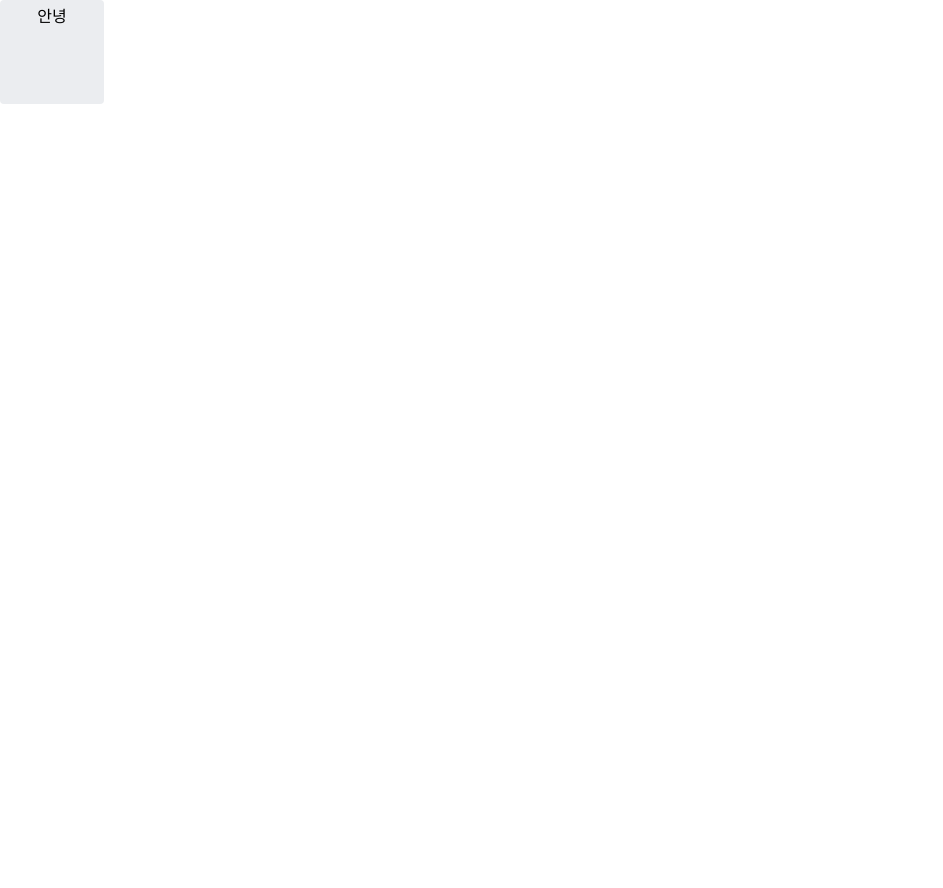
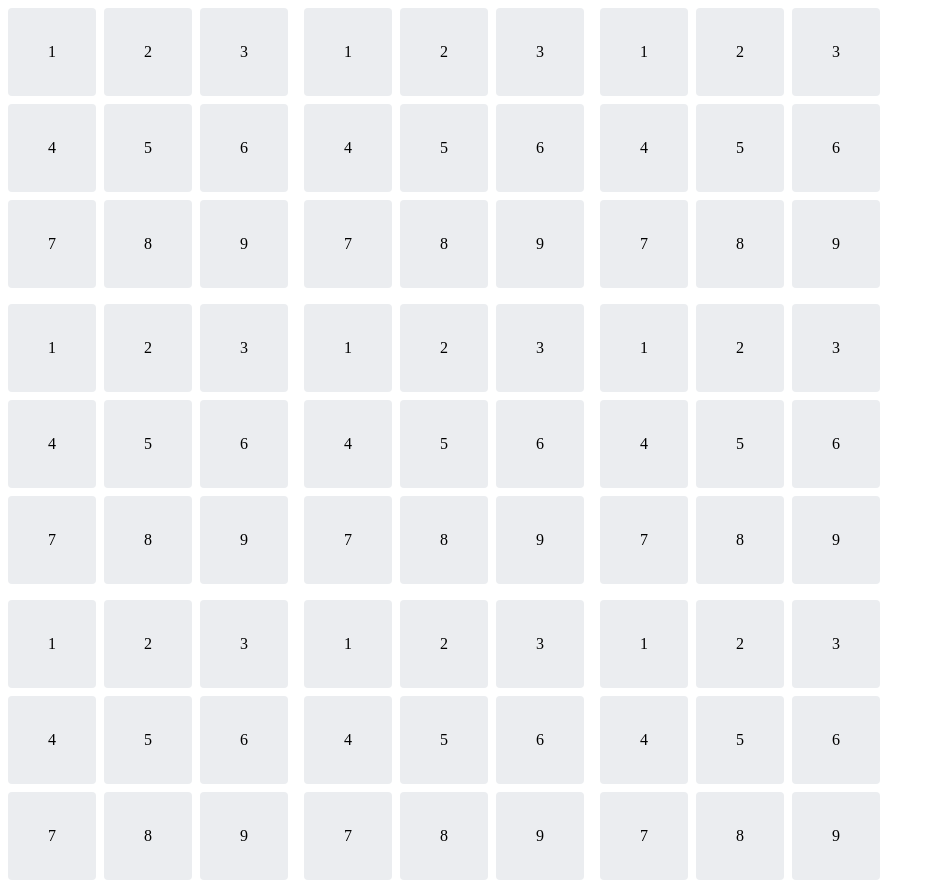
Before and after one commit to JiSop/mandalart-chart, a React (Vite) app: page / in a window 1280 px wide. Shown: the whole page, without its empty margins (0-943 px from the left). Before the commit the page ends 800 px from the top, so only its background shows below. Built offline with nearby package versions, Linux system fonts and the light colour scheme.

Commit message:
GoalGrid 컴포넌트 추가

```diff
--- a/src/App.css
+++ b/src/App.css
@@ -0,0 +1 @@
+@import url('https://fonts.googleapis.com/css?family=Noto+Sans+KR&display=swap&subset=korean');
--- /dev/null
+++ b/src/components/GoalGrid.js
@@ -0,0 +1,40 @@
+import React from 'react';
+import Styled from 'styled-components';
+
+import Square from './Square';
+
+const GoalGridBlock = Styled.div`
+  height: 288px;
+  margin: 4px;
+  display: flex;
+  flex-direction: column;
+`;
+
+const GridRow = Styled.div`
+  width: 288px;
+  display: flex;
+`;
+
+const GoalGrid = () => {
+  return (
+    <GoalGridBlock>
+      <GridRow>
+        <Square text="1" />
+        <Square text="2" />
+        <Square text="3" />
+      </GridRow>
+      <GridRow>
+        <Square text="4" />
+        <Square text="5" />
+        <Square text="6" />
+      </GridRow>
+      <GridRow>
+        <Square text="7" />
+        <Square text="8" />
+        <Square text="9" />
+      </GridRow>
+    </GoalGridBlock>
+  );
+};
+
+export default GoalGrid;
--- a/src/components/Mandalart.js
+++ b/src/components/Mandalart.js
@@ -1,11 +1,25 @@
 import React from 'react';
 
-import Square from './Square';
+import GoalGrid from './GoalGrid';
 
 const Mandalart = () => {
   return (
     <>
-      <Square />
+      <div style={{ display: 'flex' }}>
+        <GoalGrid />
+        <GoalGrid />
+        <GoalGrid />
+      </div>
+      <div style={{ display: 'flex' }}>
+        <GoalGrid />
+        <GoalGrid />
+        <GoalGrid />
+      </div>
+      <div style={{ display: 'flex' }}>
+        <GoalGrid />
+        <GoalGrid />
+        <GoalGrid />
+      </div>
     </>
   );
 };
--- a/src/components/Square.js
+++ b/src/components/Square.js
@@ -1,4 +1,5 @@
 import React from 'react';
+import PropTypes from 'prop-types';
 import Styled from 'styled-components';
 
 import Color from '../styles/ColorPalette';
@@ -6,12 +7,16 @@ import Color from '../styles/ColorPalette';
 const SquareBlock = Styled.div`
   height: 88px;
   width: 88px;
-  padding: 8px;
   border: none;
   border-radius: 4px;
+  margin: 4px;
+  display: flex;
+  align-items: center;
   background-color: ${Color.defaultTheme[0]};
-  p {
-    margin: 0px;
+  div {
+    margin: 8px;
+    max-height: 72px;
+    width: 72px;
     text-align: center;
     /* font-size: 1rem; */
     /* font-weight: 600; */
@@ -19,12 +24,16 @@ const SquareBlock = Styled.div`
   }
 `;
 
-const Square = () => {
+const Square = ({ text }) => {
   return (
     <SquareBlock>
-      <p>안녕</p>
+      <div>{text}</div>
     </SquareBlock>
   );
 };
 
+Square.propTypes = {
+  text: PropTypes.string,
+};
+
 export default Square;
```
